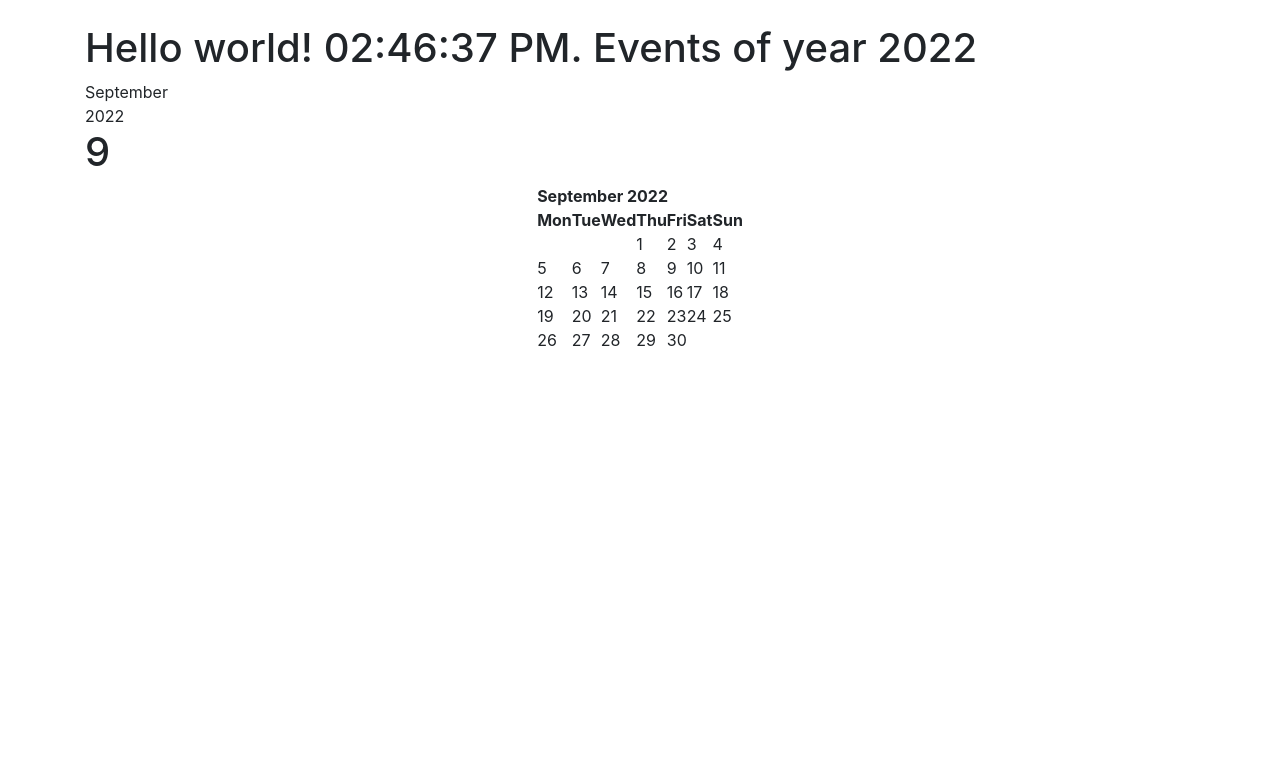
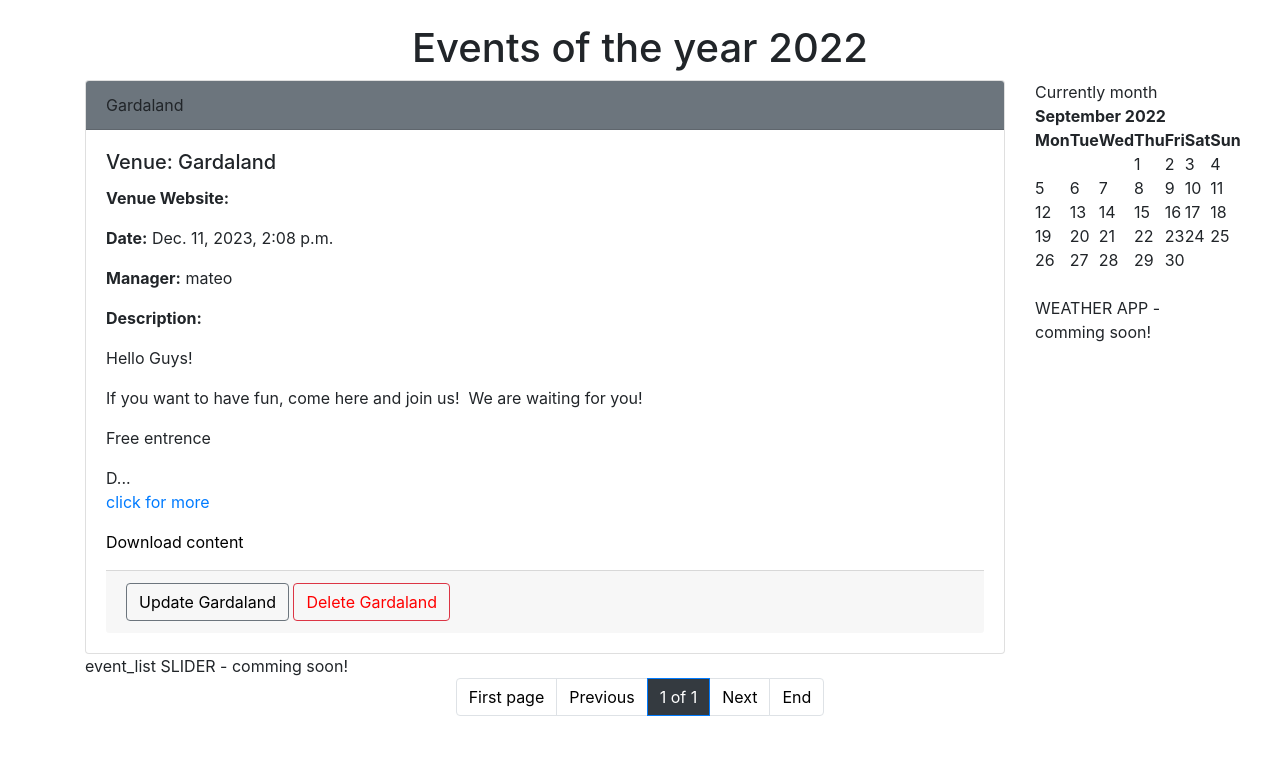
Before and after one commit to Mateokruljac/Weekend-events, a Django app: page / in a window 1280 px wide. Shown: the part 62-819 px from the top of the page. Before the commit the page ends 408 px from the top, so only its background shows below. Run offline with Django 4.2, Linux system fonts and the light colour scheme; a user stored in the database is signed in; data comes from the database, SQL or seed files in the repository; both versions use the stored data as it was after the commit; some libraries are stand-ins or nearby versions.

Commit message:
The homepage has been edited and added sorting events by date

```diff
--- a/events/views.py
+++ b/events/views.py
@@ -40,14 +40,25 @@
     now = datetime.now()
     current_year = now.year
 
+    #Query the Event model for date
+    # double-underscore
+    #in field event_date we are looking for year
+    event_list = Event.objects.filter(event_date__year = 2023,
+                                      event_date__month = 12)
+
+    paginator = Paginator(event_list,2)
+    page = request.GET.get("page")
+    event_list = paginator.get_page(page)
+
     # get current time
     time = now.strftime('%I:%M:%S  %p')
-    return render(request,"home.html",{"year" :year,
-                                       "month":month,
-                                       "month_number":month_number,
+    return render(request,"home.html",{#"year" :year,
+                                       #"month":month,
+                                    #    "month_number":month_number,
                                        "cal":cal,
                                        "time":time,
-                                       "current_year":current_year})
+                                       "current_year":current_year,
+                                       "event_list":event_list})
 
 def all_events(request):
     events_list = Event.objects.all().order_by("event_date","venue")
@@ -94,7 +105,7 @@
 def show_venue(request,id):
     venue = Venue.objects.get(pk = id)
     venue_owner = User.objects.get(pk = venue.owner)
-    return render(request,"/venue/venue_detail.html",{"venue":venue,
+    return render(request,"venue/venue_detail.html",{"venue":venue,
                                                "venue_owner":venue_owner})
 
 def search_venues(request):
--- a/templates/event/event_list.html
+++ b/templates/event/event_list.html
@@ -53,9 +53,9 @@
       <a class="page-link bg-dark" href="#">{{ events.number}} of {{events.paginator.num_pages}}</a>
     </li>
     {% if events.has_next %}
-    <li class="page-item"><a class="page-link" href="?page={{events.next_page_number}}"style="color:black">Next</a></li>
+    <li class="page-item"><a class="page-link" href="?page={{events.next_page_number}}" style="color:black">Next</a></li>
     <li class="page-item">
-      <a class="page-link" href="page = {{events.paginator.num_pages}}" style="color:black">End</a>
+      <a class="page-link" href="?page={{events.paginator.num_pages}}" style="color:black">End</a>
     </li>
 
     {% else %}
@@ -107,7 +107,7 @@
     {% if events.has_next %}
     <li class="page-item"><a class="page-link" href="?page={{events.next_page_number}}"style="color:black">Next</a></li>
     <li class="page-item">
-      <a class="page-link" href="page = {{events.paginator.num_pages}}" style="color:black">End</a>
+      <a class="page-link" href="?page={{events.paginator.num_pages}}" style="color:black">End</a>
     </li>
 
     {% else %}
--- a/templates/home.html
+++ b/templates/home.html
@@ -2,11 +2,101 @@
 
 {% block content %}
 
-<h1>Hello world!  {{time}}. Events of year {{current_year}}</h1>
+<div align = "center" ><h1>Events  of the year {{current_year}}</h1>
+</div>
+<div class ="row">
+<div  class = "col-sm-10">
+{% if event_list %}
+     {% if user.is_authenticated %}
+      {% for event in event_list %}
+       <div class = "card">
+       <div class="card-header bg-secondary">
+             {{ event.name }}
+           </div>
+           <div class="card-body">
+             <h5 class="card-title">Venue: {{event.venue.name}}</h5>
+             <p class = "card-text"><b>Venue Website:</b> <small>{{event.venue.web}}</small></p>
+             <p class="card-text"><b>Date:</b> {{event.event_date}}</p>
+             <p class="card-text"><b>Manager:</b> {{event.manager}}</p>
+             <p class="card-text"><b>Description:</b> {{event.description|safe|slice:":150"}}...<br><a href ="{% url 'event_detail' event.id %}">click for more</a></p>
+             <p class="card-text"><a href = "{% url 'event_pdf' event.id %}" style = "color:black">Download content</a></p>
+                      {% if user == event.manager%}
+                       <div class = "card-footer text-muted">
+                        <a href = "{% url 'update_event' event.id %}" style = "color:black">
+                          <button class = "btn btn-outline-secondary" type = "submit" style = "color:black">Update {{event.name}}</button></a>
+                        <a href = "{% url 'delete_event' event.id %}" style = "color:black">
+                          <button class = "btn btn-outline-danger" type = "submit" style = "color:red">Delete {{event.name}}</button></a>
+                      </div>
+                      {% endif %}
+           </div>
+          {% endfor %}
+          </div></div>
+          <div class ="col-sm-2">
+            Currently month
+            {{cal|safe}}<br>
 
-{{ month }}<br>
-{{year}}<br>
-<h1>{{month_number}}</h1>
-<center>{{cal|safe}}</center>
+            WEATHER APP - comming soon!
+        </div></div>
+        event_list SLIDER - comming soon!
+          <center>
+            <nav aria-label="...">
+                <ul class="pagination justify-content-center">
+               {% if event_list.has_previous %}
+                <li class="page-item">
+                  <a class="page-link" href="?page=1" tabindex="-1" style="color:black">First page</a>
+                </li>
+                <li class="page-item dark">
+                  <a class="page-link" href="?page={{event_list.previous_page_number}}" tabindex="-1" style="color:black">Previous</a>
+                </li>
+               {% else %}
+                <li class="page-item">
+                  <a class="page-link"  tabindex="-1" style="color:black">First page</a>
+                </li>
+                <li class="page-item ">
+                  <a class="page-link"tabindex="-1" style="color:black">Previous</a>
+                </li>
+                {% endif %}
+                <li class="page-item active ">
+                  <a class="page-link bg-dark" href="#">{{ event_list.number}} of {{event_list.paginator.num_pages}}</a>
+                </li>
+                {% if event_list.has_next %}
+                <li class="page-item"><a class="page-link" href="?page={{event_list.next_page_number}}"style="color:black">Next</a></li>
+                <li class="page-item">
+                  <a class="page-link" href="?page={{event_list.paginator.num_pages}}" style="color:black">End</a>
+                </li>
+
+                {% else %}
+                <li class="page-item"><a class="page-link"style="color:black" >Next</a></li>
+                <li class="page-item">
+                  <a class="page-link"style="color:black" >End</a>
+                </li>
+                {% endif %}
+              </ul>
+            </nav>
+            </center>
+<div class ="row">
+<div  class = "col-sm-8">
+   {% else %}
+           {% for event in event_list %}
+           <div class = "card">
+           <div class="card-header bg-secondary">
+                 {{ event.name }}
+               </div>
+               <div class="card-body">
+                 <h5 class="card-title">Venue: {{event.venue.name}}</h5>
+                 <p class = "card-text"><b>Venue Website:</b> <small>{{event.venue.web}}</small></p>
+                 <p class="card-text"><b>Date:</b> {{event.event_date}}</p>
+                 <p class="card-text"><b>Manager:</b> {{event.manager}}</p>
+                 <p class="card-text"><b>Description:</b> {{event.description|safe|slice:":150"}}...<br><a href ="{% url 'event_detail' event.id %}">click for more</a></p>
+                 <p class="card-text"><a href = "{% url 'event_pdf' event.id %}" style = "color:black">Download content</a></p>
+
+                 {% endfor %}
+               </div><div  class ="col-sm-4">{{cal|safe}}</div></div>
+      {% endif %}
+{% else %}
+Sorry, there is not event for this month!
+{% endif %}
+</div>
+
 
 {% endblock %}
```
Also changed, not shown: db.sqlite3.
